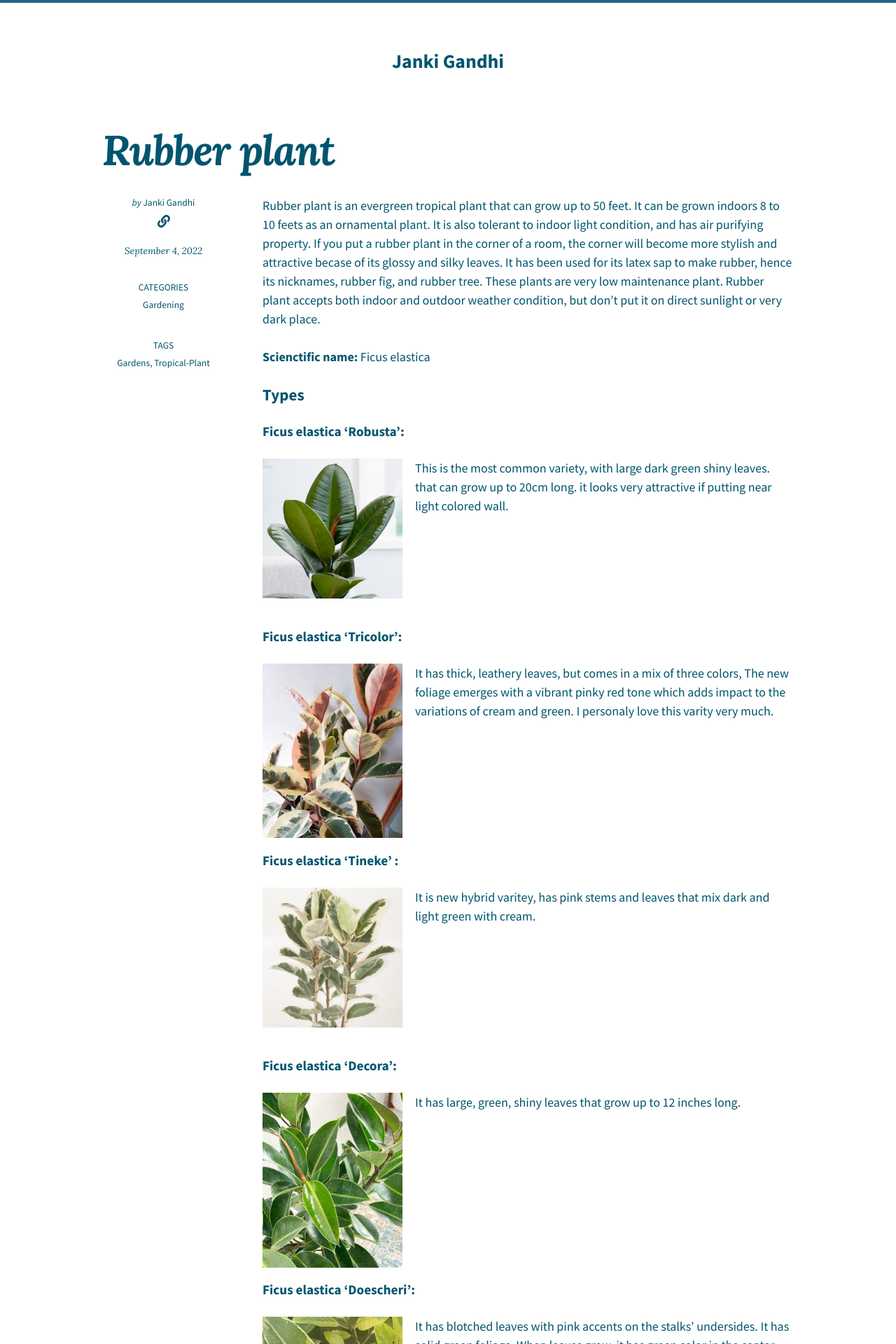
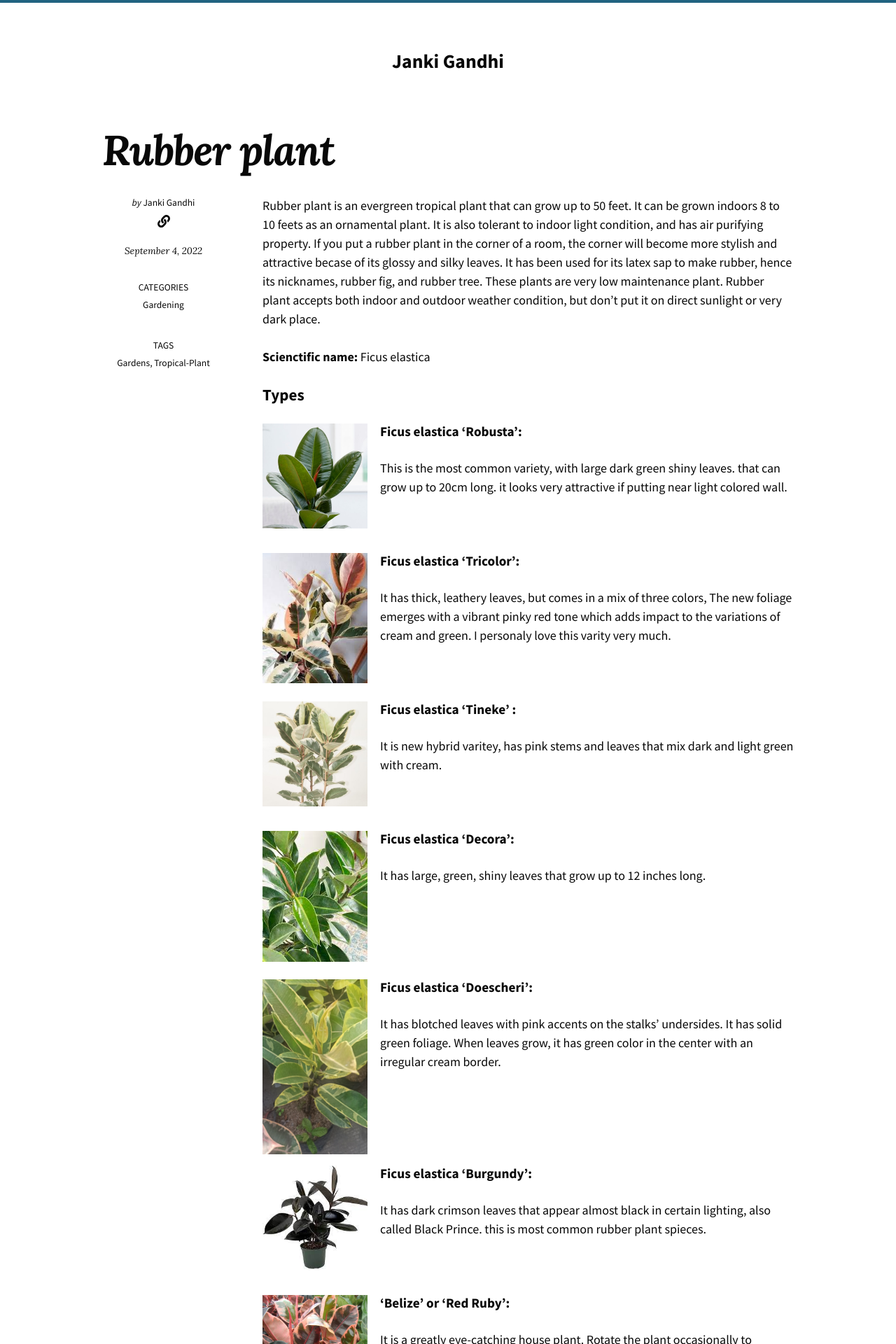
Before and after one commit to jankice/jankice.github.io, a Jekyll site: the page built from _posts/2022-09-04-Rubberplant.md, in a window 1280 px wide. Shown: the top 1920 px of the page at 70% size. Built offline with Jekyll 4.4.1, drawn with Linux system fonts in a browser that asks for light colours; nearby versions of some CDN libraries; comment, search, counter and statistics services are not loaded.

Commit message:
color changes

```diff
--- a/_posts/2022-09-04-Rubberplant.md
+++ b/_posts/2022-09-04-Rubberplant.md
@@ -17,107 +17,108 @@ If you put a rubber plant in the corner of a room, the corner will become more s
 
 ### Types
 
-#### Ficus elastica 'Robusta':
-
 <!-- ![Photo 1: Robusta](/assets/rubber_robusta.jpg){: style=" width: 300px; height: 300px; padding: 20px"} -->
-<figure style="width: 200px; height: 200px; padding: 0px; margin-top:0px"  class="align-left">
+<figure style="width: 150px; height: 150px; padding: 0px; margin-top:0px"  class="align-left">
   <img src="{{ '/assets/rubber_robusta.jpg' | absolute_url }}" alt="">
   <!-- <figcaption>this is descriptiion</figcaption> -->
 </figure>
 
-This is the most common variety, with large dark green shiny leaves. that can grow up to 20cm long. it looks very attractive if putting near light colored wall. <br /><br /><br /><br /><br /><br />
+#### Ficus elastica 'Robusta':
 
-#### Ficus elastica 'Tricolor':
+This is the most common variety, with large dark green shiny leaves. that can grow up to 20cm long. it looks very attractive if putting near light colored wall.
+<br /><br /><br />
 
 <!-- ![Photo 2: Tricolor](/assets/rubber_tricolor.jpg){: style=" width: 300px; height: 300px; padding: 20px"} -->
-<figure style="width: 200px; height: 200px; padding: 0px; margin-top:0px"  class="align-left">
+<figure style="width: 150px; height: 150px; padding: 0px; margin-top:0px"  class="align-left">
   <img src="{{ '/assets/rubber_tricolor.jpg' | absolute_url }}" alt="">
   <!-- <figcaption>this is descriptiion</figcaption> -->
 </figure>
 
-It has thick, leathery leaves, but comes in a mix of three colors, The new foliage emerges with a vibrant pinky red tone which adds impact to the variations of cream and green. I personaly love this varity very much. <br /><br /><br /><br /><br /><br /><br />
+#### Ficus elastica 'Tricolor':
 
-#### Ficus elastica 'Tineke' :
+It has thick, leathery leaves, but comes in a mix of three colors, The new foliage emerges with a vibrant pinky red tone which adds impact to the variations of cream and green. I personaly love this varity very much. <br /><br /><br />
 
-<figure style="width: 200px; height: 200px; padding: 0px; margin-top:0px"  class="align-left">
+<figure style="width: 150px; height: 150px; padding: 0px; margin-top:0px"  class="align-left">
   <img src="{{ '/assets/rubber_tineke.jpg' | absolute_url }}" alt="">
   <!-- <figcaption>this is descriptiion</figcaption> -->
 </figure>
 
+#### Ficus elastica 'Tineke' :
+
 It is new hybrid varitey, has pink stems and leaves that mix dark and light green with cream.
-<br /><br /><br /><br /><br /><br /><br />
+<br /><br /><br />
 
-
-#### Ficus elastica ‘Decora’:
-
-<!-- ![Photo 4: ‘Decora’](/assets/rubber_decora.jpg){: style=" width: 300px; height: 300px; padding: 20px"} -->
-<figure style="width: 200px; height: 200px; padding: 0px; margin-top:0px"  class="align-left">
+  <!-- ![Photo 4: ‘Decora’](/assets/rubber_decora.jpg){: style=" width: 300px; height: 300px; padding: 20px"} -->
+<figure style="width: 150px; height: 150px; padding: 0px; margin-top:0px"  class="align-left">
   <img src="{{ '/assets/rubber_decora.jpg' | absolute_url }}" alt="">
   <!-- <figcaption>this is descriptiion</figcaption> -->
 </figure>
 
-It has large, green, shiny leaves that grow up to 12 inches long.<br /><br /><br /><br /><br /><br /><br /><br /><br />
+#### Ficus elastica ‘Decora’:
 
-#### Ficus elastica ‘Doescheri’:
+It has large, green, shiny leaves that grow up to 12 inches long.<br /><br /><br /><br /><br />
 
 <!-- ![Photo 5: ‘Doescheri’](/assets/rubber_doescheri.jpg){: style=" width: 300px; height: 300px; padding: 20px"} -->
-<figure style="width: 200px; height: 150px; padding: 0px; margin-top:0px"  class="align-left">
+<figure style="width: 150px; height: 150px; padding: 0px; margin-top:0px"  class="align-left">
   <img src="{{ '/assets/rubber_doescheri.jpg' | absolute_url }}" alt="">
   <!-- <figcaption>this is descriptiion</figcaption> -->
 </figure>
 
-It has blotched leaves with pink accents on the stalks’ undersides. It has solid green foliage. When leaves grow, it has green color in the center with an irregular cream border. <br /><br /><br /><br /><br /><br /><br /> <br /><br /><br />
+#### Ficus elastica ‘Doescheri’:
 
-
-#### Ficus elastica ‘Burgundy’:
+It has blotched leaves with pink accents on the stalks’ undersides. It has solid green foliage. When leaves grow, it has green color in the center with an irregular cream border.<br /><br /><br /><br /><br />
 
 <!-- ![Photo 6: ‘Burgundy’](/assets/rubber_burgandy.jpg){: style=" width: 300px; height: 300px; padding: 20px"} -->
-<figure style="width: 200px; height: 200px; padding: 0px; margin-top:0px"  class="align-left">
+<figure style="width: 150px; height: 150px; padding: 0px; margin-top:0px"  class="align-left">
   <img src="{{ '/assets/rubber_burgandy.jpg' | absolute_url }}" alt="">
   <!-- <figcaption>this is descriptiion</figcaption> -->
 </figure>
 
-It has dark crimson leaves that appear almost black in certain lighting, also called Black Prince. this is most common rubber plant spieces. <br /><br /><br /><br /><br /><br /><br />
+#### Ficus elastica ‘Burgundy’:
 
-#### 'Belize' or 'Red Ruby':
+It has dark crimson leaves that appear almost black in certain lighting, also called Black Prince. this is most common rubber plant spieces. <br /><br /><br />
 
 <!-- ![Photo 7: 'Red Ruby'](/assets/rubber_red_ruby.jpg){: style=" width: 300px; height: 300px; padding: 20px"} -->
-<figure style="width: 200px; height: 200px; padding: 0px; margin-top:0px"  class="align-left">
+<figure style="width: 150px; height: 150px; padding: 0px; margin-top:0px"  class="align-left">
   <img src="{{ '/assets/rubber_red_ruby.jpg' | absolute_url }}" alt="">
   <!-- <figcaption>this is descriptiion</figcaption> -->
 </figure>
 
-It is a greatly eye-catching house plant. Rotate the plant occasionally to encourage even growth.<br /><br /><br /><br /><br /><br /><br /> <br /><br />
+#### 'Belize' or 'Red Ruby':
 
-#### Ficus elastica ‘Melany’ :
+It is a greatly eye-catching house plant. Rotate the plant occasionally to encourage even growth.<br /><br /><br /><br />
 
 <!-- ![Photo 8: ‘Melany’](/assets/rubber_melany.jpg){: style=" width: 300px; height: 300px; padding: 20px"} -->
-<figure style="width: 200px; height: 200px; padding: 0px; margin-top:0px"  class="align-left">
+<figure style="width: 150px; height: 150px; padding: 0px; margin-top:0px"  class="align-left">
   <img src="{{ '/assets/rubber_melany.jpg' | absolute_url }}" alt="">
   <!-- <figcaption>this is descriptiion</figcaption> -->
 </figure>
 
-Leaves are glossy, and bronze. 'Melany' will eventually develop as a dense, elegant shrub and will do well as a house plant in bright rooms. <br /><br /><br /><br /><br /><br /><br /> <br /><br /><br />
+#### Ficus elastica ‘Melany’ :
 
-####  Ficus elastica yellow gem :
+Leaves are glossy, and bronze. 'Melany' will eventually develop as a dense, elegant shrub and will do well as a house plant in bright rooms. <br /><br /><br /><br /><br />
 
 <!-- ![Photo 9: yellow gem](/assets/rubbur_yellow.jpg){: style=" width: 300px; height: 300px; padding: 20px"} -->
-<figure style="width: 200px; height: 200px; padding: 0px; margin-top:0px"  class="align-left">
+<figure style="width: 150px; height: 150px; padding: 0px; margin-top:0px"  class="align-left">
   <img src="{{ '/assets/rubbur_yellow.jpg' | absolute_url }}" alt="">
   <!-- <figcaption>this is descriptiion</figcaption> -->
 </figure>
 
-Yellow Gem is a beautifully bright variety with glossy oval leaves that are variegated with vivid green and vibrant yellow. <br /><br /><br /><br /><br /><br /><br />
+####  Ficus elastica yellow gem :
 
-#### Ficus elastica Dwarf :
+Yellow Gem is a beautifully bright variety with glossy oval leaves that are variegated with vivid green and vibrant yellow. <br /><br /><br />
 
 <!-- ![Photo 10: ‘Dwarf’](/assets/rubber_dwarf.jpg){: style=" width: 300px; height: 300px; padding: 20px"} -->
-<figure style="width: 200px; height: 200px; padding: 0px; margin-top:0px"  class="align-left">
+<figure style="width: 150px; height: 150px; padding: 0px; margin-top:0px"  class="align-left">
   <img src="{{ '/assets/rubber_dwarf.jpg' | absolute_url }}" alt="">
   <!-- <figcaption>this is descriptiion</figcaption> -->
 </figure>
 
-It looks like ‘Robusta’ silky green leaves, but small in size <br /><br /><br /><br /><br /><br /><br /><br /><br /><br />
+#### Ficus elastica Dwarf :
+
+It looks like ‘Robusta’ silky green leaves, but small in size <br /><br /><br /><br /><br /><br />
+
+
 
 There are more than 1000+ Varieties of rubber plants available. but that is rarely seen in garden nursery.
 
--- a/assets/css/skins/light.scss
+++ b/assets/css/skins/light.scss
@@ -9,7 +9,7 @@
 
 /* Colors */
 $base-color: #404040 !default;
-$text-color: #00556e !default;
+$text-color: rgb(8, 8, 8) !default;
 $accent-color: #0a71e2 !default;
 $nav-color: #fff !default;
 $background-color: #fff !default;
```
